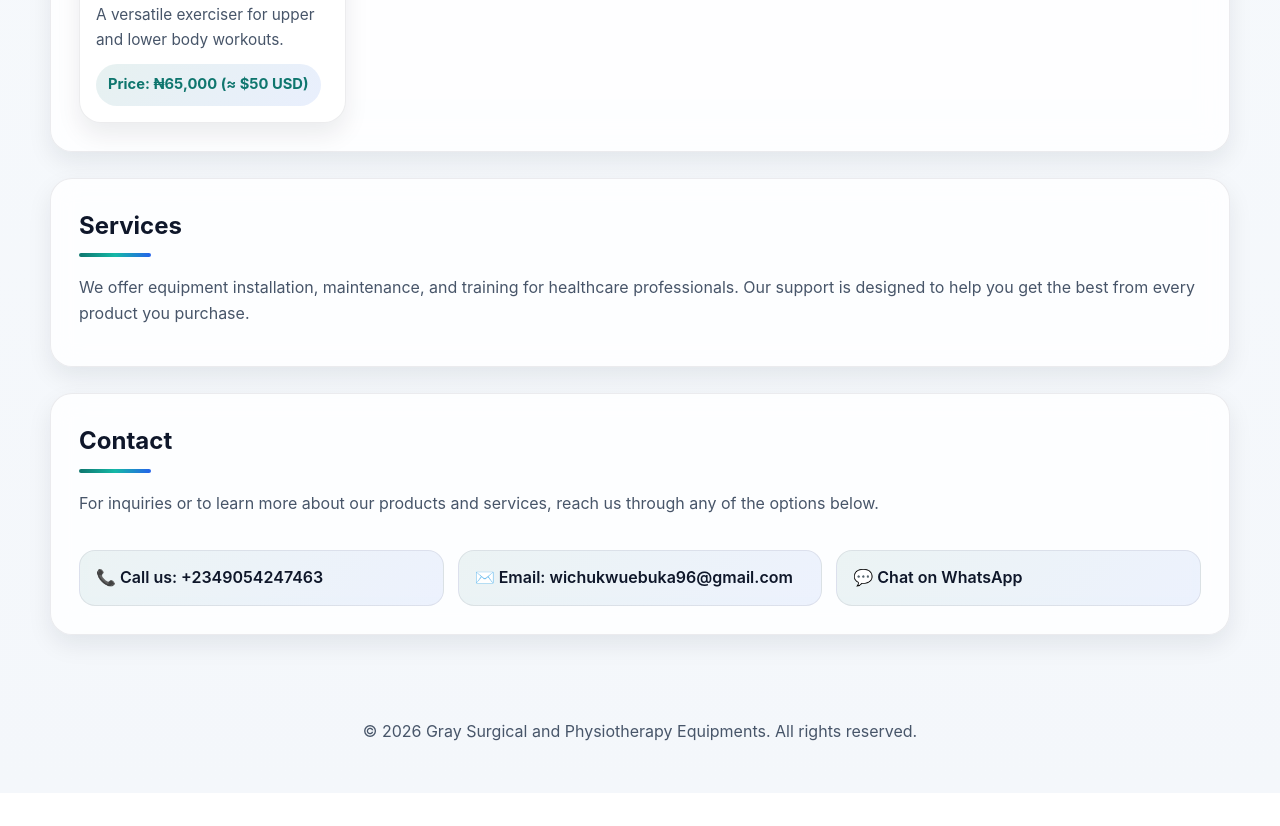
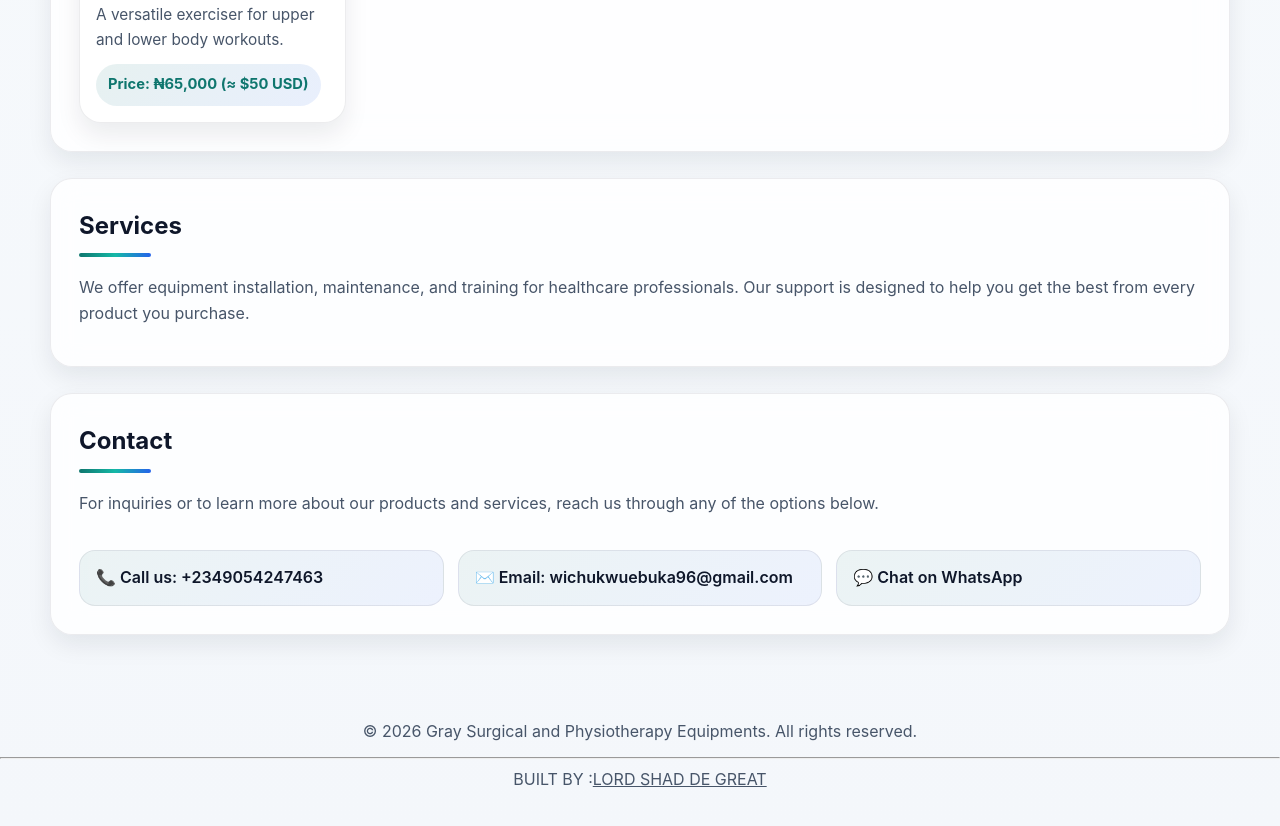
Before and after one commit to shadrach1-cpu/gray-surgical-website, a plain HTML site: page index.html in a window 1280 px wide. Shown: the part 3072-3898 px from the top of the page. Before the commit the page ends 3865 px from the top, so only its background shows below. Drawn offline with Linux system fonts and the light colour scheme.

Commit message:
Add footer with builder information

```diff
--- a/index.html
+++ b/index.html
@@ -569,6 +569,8 @@
 
   <footer>
     <p>&copy; 2026 Gray Surgical and Physiotherapy Equipments. All rights reserved.</p>
+                      <hr>
+    <p>BUILT BY :<a href="https://shadrach1-cpu.github.io/shadrach-portfolio/">LORD SHAD DE GREAT</a></p>
   </footer>
 
 </body>
```
